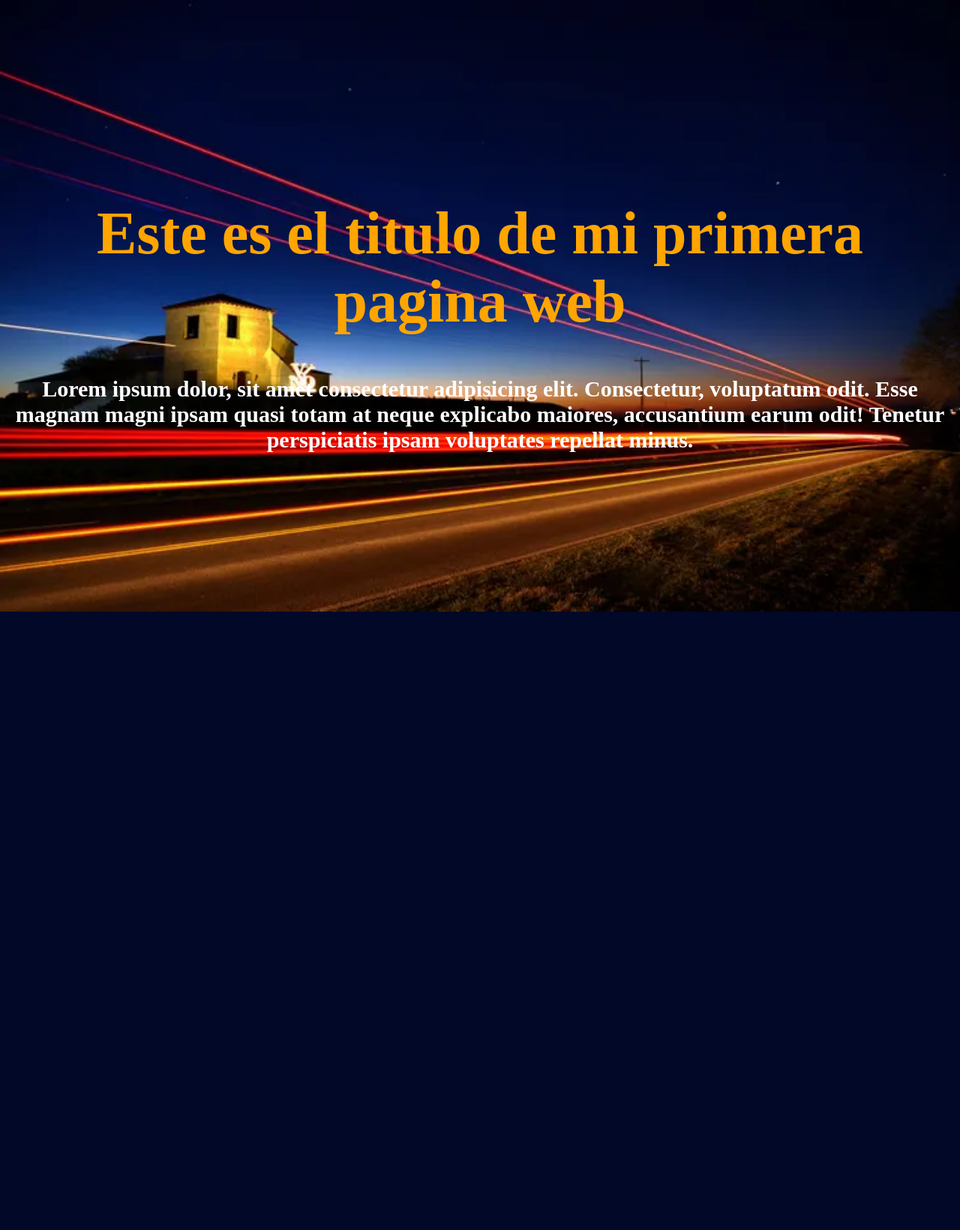
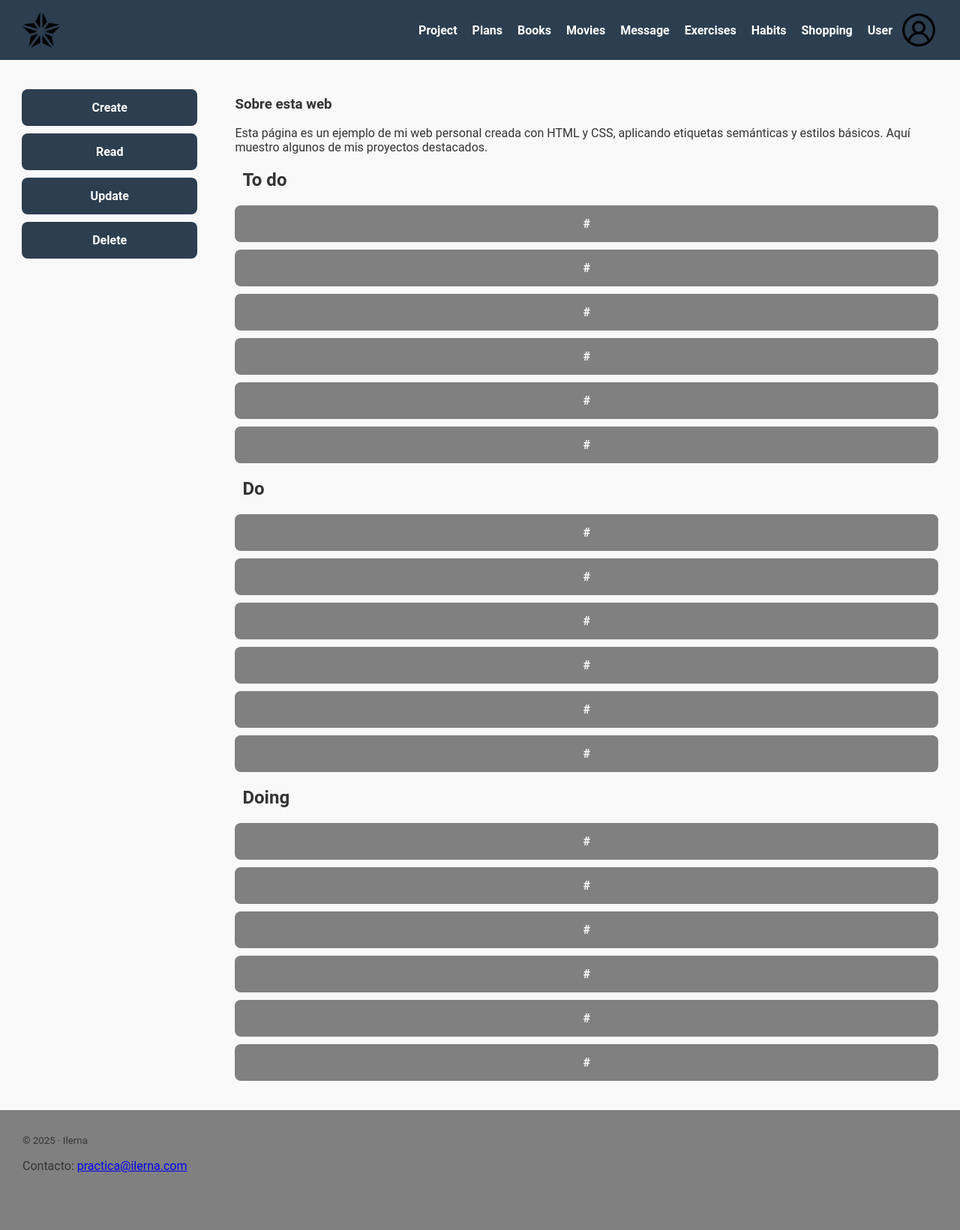
Before and after one commit to JohanSebastianPZ/Mi-primera-Web, a PHP site: page / in a window 1280 px wide. Shown: the whole page at 75% size. Before the commit the page ends 816 px from the top, so only its background shows below. Run offline with PHP 8.4, Linux system fonts and the light colour scheme.

Commit message:
Clase 2: cambios finales con Flexbox y nuevos recursos

```diff
--- a/mi_primera_web/index.html
+++ b/mi_primera_web/index.html
@@ -4,15 +4,79 @@
     <meta charset="UTF-8">
     <meta name="viewport" content="width=device-width, initial-scale=1.0">
     <title>Mi primera pagina web</title>
-    <link rel="stylesheet" href="./style.css"fo>
+    <link rel="stylesheet" href="./style.css">
     <link rel="shortcut icon" href="./estrella.png" type="image/x-icon">
 </head>
+
 <body>
     <header>
-        <h1>Este es el titulo de mi primera pagina web</h1>
+        <div class="logo">
+            <a href="#"><img src="./estrella.png" alt=""></a>
+        </div>
+        <nav>
+            <ul>
+
+                <li><a href="#">Project</a></li>
+                <li><a href="#">Plans</a></li>
+                <li><a href="#">Books</a></li>
+                <li><a href="#">Movies</a></li>
+                <li><a href="#">Message</a></li>
+                <li><a href="#">Exercises</a></li>
+                <li><a href="#">Habits</a></li>
+                <li><a href="#">Shopping</a></li>
+                <li><a href="#">User<img src="./avatar.png"></a></li>
+            </ul>
+        </nav>
     </header>
+
     <main>
-        <p>Lorem ipsum dolor, sit amet consectetur adipisicing elit. <shadow>Consectetur</shadow>, voluptatum odit. Esse magnam magni ipsam quasi totam at neque explicabo maiores, accusantium earum odit! Tenetur perspiciatis ipsam voluptates repellat minus.</p>
+        <div class="acciones">
+            <ul>
+                <li><a href="">Create</a></li>
+                <li><a href="">Read</a></li>
+                <li><a href="">Update</a></li>
+                <li><a href="">Delete</a></li>
+            </ul>
+        </div>
+        <div class="lista">
+
+            <article>
+                <h3>Sobre esta web</h3>
+                <p>Esta página es un ejemplo de mi web personal creada con HTML y CSS, aplicando etiquetas semánticas y estilos básicos. Aquí muestro algunos de mis proyectos destacados.</p>
+            </article>
+
+            <h2>To do</h2>
+            <ul>
+               <li><a href="#">#</a></li>
+               <li><a href="#">#</a></li>
+               <li><a href="#">#</a></li>
+               <li><a href="#">#</a></li>
+               <li><a href="#">#</a></li>
+               <li><a href="#">#</a></li>
+           </ul>
+           <h2>Do</h2>
+            <ul>
+                <li><a href="#">#</a></li>
+                <li><a href="#">#</a></li>
+                <li><a href="#">#</a></li>
+                <li><a href="#">#</a></li>
+                <li><a href="#">#</a></li>
+                <li><a href="#">#</a></li>
+           </ul>
+           <h2>Doing</h2>
+            <ul>
+                <li><a href="#">#</a></li>
+                <li><a href="#">#</a></li>
+                <li><a href="#">#</a></li>
+                <li><a href="#">#</a></li>
+                <li><a href="#">#</a></li>
+                <li><a href="#">#</a></li>
+           </ul>
+        </div>
     </main>
+    <footer>
+        <small>&copy; 2025 · Ilerna</small>
+        <p>Contacto: <a href="practica@ilerna.com">practica@ilerna.com</a></p>
+    </footer>
 </body>
 </html>
--- a/mi_primera_web/style.css
+++ b/mi_primera_web/style.css
@@ -1,21 +1,120 @@
-body{
-    background-image: url(./fondo.webp);
-    background-repeat: no-repeat;
-    background-size: cover;
-    background-position: center;
-    display: flex;
-    flex-direction: column;
-    text-align: center;
-    justify-content: center;
-    height: 100vh;
+body {
+  padding: 0;
+  margin: 0;
+  font-family: "Roboto", Arial, Helvetica, sans-serif;
+  background-color: #f9f9f9;
+  color: #333;
 }
-h1{
-    color: orange;
-    font-size: 80px;
+header {
+  display: flex;
+  justify-content: space-between;
+  align-items: center;
+  padding: 15px 30px;
+  background-color: #2c3e50;
+  color: white;
 }
-main p{
-    color: white;
-    font-size: 30px;
-    font-weight: bold;
-    margin: 0;
+header img{
+  max-height: 50px;
+  width: auto;
+  display: block;
 }
+nav ul{
+  display: flex;
+  gap: 20px;
+  margin: 0;
+  padding: 0;
+  list-style: none;
+}
+nav li{
+  align-content: center;
+}
+nav ul li a {
+  display: flex;
+  align-items: center;
+  gap: 10px;
+  text-decoration: none;
+  color: white;
+  font-weight: bold;
+  cursor: pointer;
+}
+main{
+  display: flex;
+  justify-content: space-between;
+  gap: 50px;
+  padding: 29px;
+}
+h2{
+  margin-left: 10px;
+}
+
+/*---------------------------Acciones---------------------------------*/
+.acciones{
+  display: block;
+  flex: 2;
+}
+
+.acciones ul {
+  list-style: none;
+  padding: 0;
+  margin: 0;
+}
+
+
+.acciones ul li {
+  margin: 10px 0;
+}
+
+.acciones ul li a {
+  display: flex;
+  justify-content: center;
+  align-items: center;
+  text-decoration: none;
+  color: white;
+  background-color: #2c3e50;
+  padding: 15px 20px;
+  border-radius: 8px;
+  font-weight: bold;
+
+}
+.acciones ul li a:hover {
+  background-color: #1abc9c;
+  color: white;
+}
+/*---------------Lista-------------------------------------------*/
+.lista{
+  display: block;
+  flex: 8;
+}
+
+.lista ul {
+  list-style: none;
+  padding: 0;
+  margin: 0;
+}
+
+.lista ul li {
+  margin: 10px 0;
+}
+
+.lista ul li a {
+  display: flex;
+  justify-content: center;
+  align-items: center;
+  text-decoration: none;
+  color: white;
+  background-color: gray;
+  padding: 15px 20px;
+  border-radius: 8px;
+  font-weight: bold;
+}
+.lista ul li a:hover{
+  background-color: black;
+
+}
+
+/*---------------Footer-------------------------------------------*/
+footer {
+  background-color: gray;
+  height: 100px;
+  padding: 30px;
+}
```
Also changed, not shown: mi_primera_web/Logo.png (added), mi_primera_web/avatar.png (added), 2 other files.
